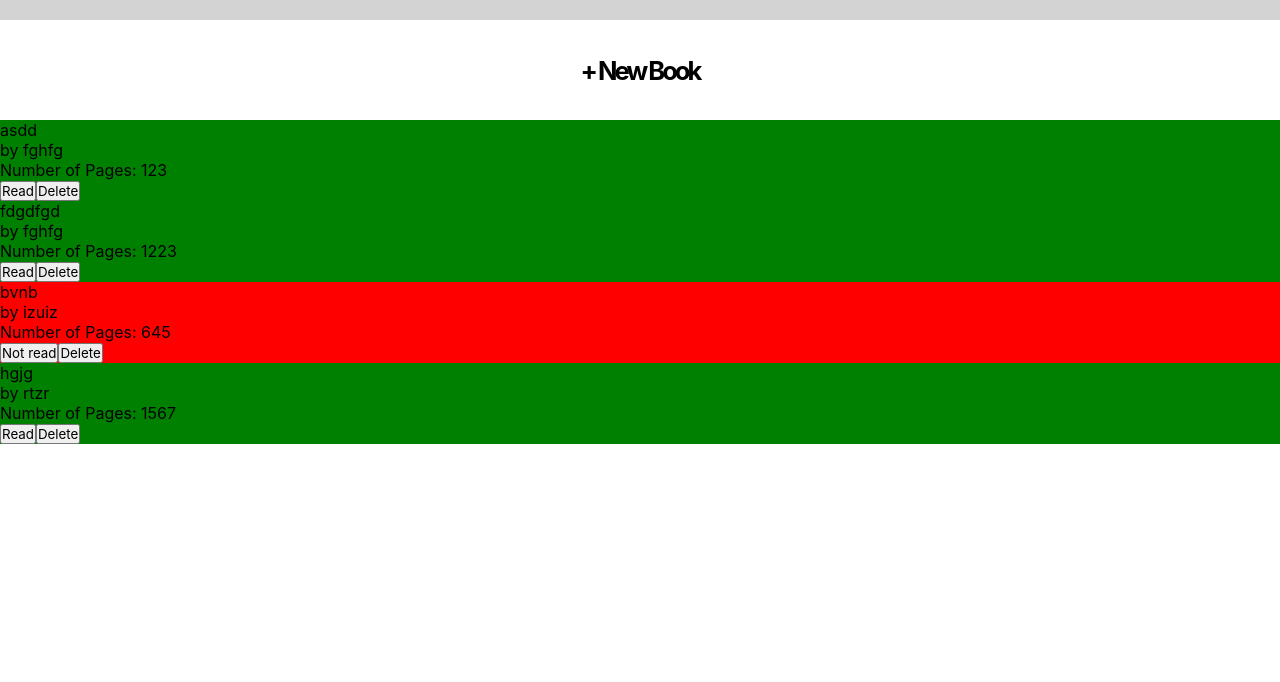
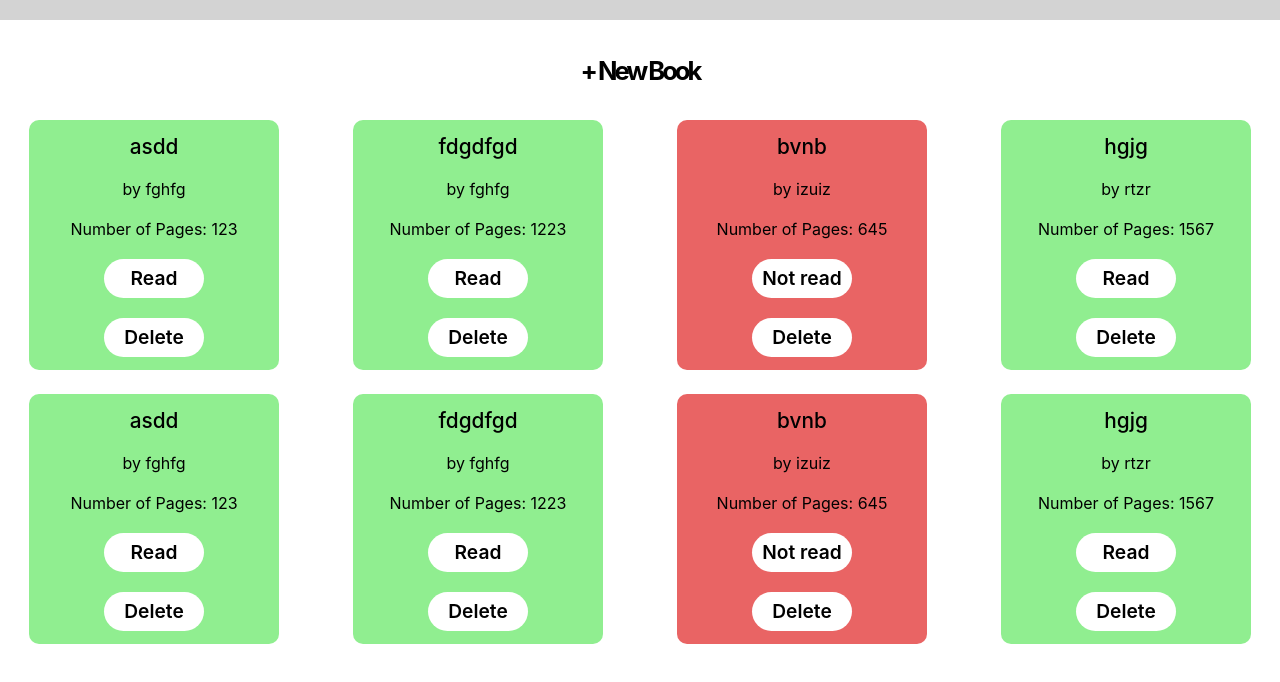
Before and after one commit to horleon024/odin-library, a plain HTML site: page index.html in a window 1280 px wide. Shown: the part 50-732 px from the top of the page. Drawn offline with Linux system fonts and the light colour scheme.

Commit message:
style cards and finish

```diff
--- a/script.js
+++ b/script.js
@@ -75,11 +75,9 @@ function displayBooks() {
 		titleDiv.textContent = book.title;
 
 		const authorDiv = document.createElement("div");
-		authorDiv.classList.add("card-author");
 		authorDiv.textContent = `by ${book.author}`;
 
 		const pagesDiv = document.createElement("div");
-		pagesDiv.classList.add("card-pages");
 		pagesDiv.textContent = `Number of Pages: ${book.nbOfPages}`;
 
 		const isReadButton = document.createElement("button");
@@ -112,4 +110,8 @@ myLibrary.push(new Book("asdd", "fghfg", 123, true));
 myLibrary.push(new Book("fdgdfgd", "fghfg", 1223, true));
 myLibrary.push(new Book("bvnb", "izuiz", 645, false));
 myLibrary.push(new Book("hgjg", "rtzr", 1567, true));
+myLibrary.push(new Book("asdd", "fghfg", 123, true));
+myLibrary.push(new Book("fdgdfgd", "fghfg", 1223, true));
+myLibrary.push(new Book("bvnb", "izuiz", 645, false));
+myLibrary.push(new Book("hgjg", "rtzr", 1567, true));
 displayBooks();
--- a/style.css
+++ b/style.css
@@ -7,6 +7,8 @@
 
 :root {
 	--header-bg-color: lightgray;
+	--read-card-color: lightgreen;
+	--not-read-card-color: rgb(233, 100, 100);
 }
 
 .container {
@@ -44,12 +46,6 @@
 
 .newbook:hover {
 	background-color: var(--header-bg-color);
-}
-
-.books-container {
-	display: grid;
-	grid-template-columns: repeat(autofill, 300px);
-	grid-template-rows: auto;
 }
 
 .form-popup {
@@ -117,10 +113,50 @@ label {
 	opacity: 0.8;
 }
 
+.books-container {
+	display: grid;
+	grid-template-columns: repeat(auto-fit, 300px);
+	grid-template-rows: auto;
+	align-items: center;
+	justify-content: center;
+	justify-items: center;
+	gap: 3vh;
+}
+
+.card {
+	width: 250px;
+	height: 250px;
+	border-radius: 10px;
+	display: flex;
+	flex-direction: column;
+	justify-content: center;
+	align-items: center;
+	gap: 20px;
+}
+
+.read-button, .delete-button {
+	background-color: white;
+	border: none;
+	padding: 3% 0;
+	font-weight: 600;
+	font-size: 1.2rem;
+	border-radius: 25px;
+	width: 40%
+}
+
+.read-button:hover, .delete-button:hover {
+	opacity: 0.8;
+}
+
+.card-title {
+	font-size: 1.3rem;
+	font-weight: 500;
+}
+
 .read {
-	background-color: green;
+	background-color: var(--read-card-color);
 }
 
 .not-read {
-	background-color: red;
+	background-color: var(--not-read-card-color);
 }
```
